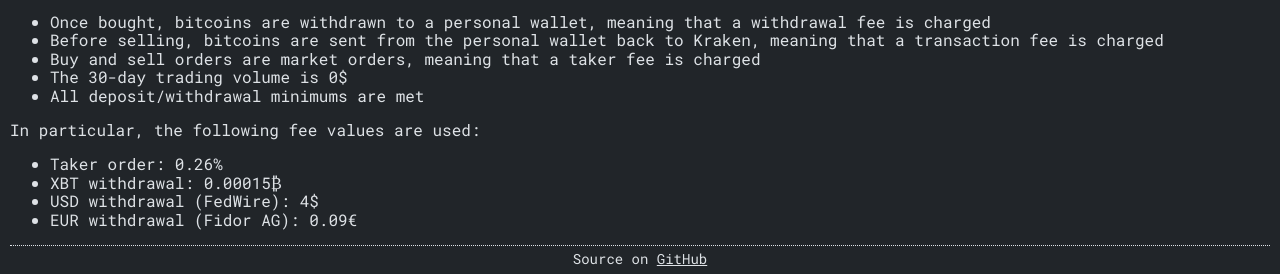
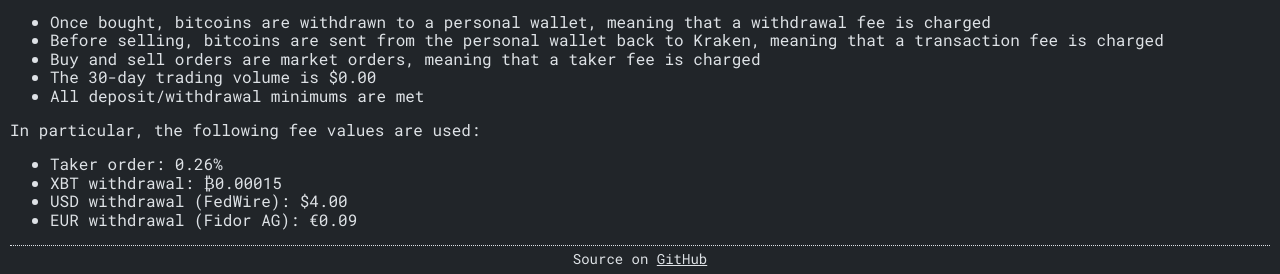
Before and after one commit to kraken-bitcoin-calc/kraken-bitcoin-calc.github.io, a website: page src/index.html in a window 1280 px wide. Shown: the part 667-941 px from the top of the page. Drawn offline with Linux system fonts and the light colour scheme.

Commit message:
Format currency values

```diff
--- a/src/index.html
+++ b/src/index.html
@@ -96,15 +96,15 @@
         <li>Before selling, bitcoins are sent from the personal wallet back to Kraken, meaning that a transaction fee is
             charged</li>
         <li>Buy and sell orders are market orders, meaning that a taker fee is charged</li>
-        <li>The 30-day trading volume is 0$</li>
+        <li>The 30-day trading volume is $0.00</li>
         <li>All deposit/withdrawal minimums are met</li>
     </ul>
     <p>In particular, the following fee values are used:</p>
     <ul>
         <li>Taker order: 0.26%</li>
-        <li>XBT withdrawal: 0.00015₿</li>
-        <li>USD withdrawal (FedWire): 4$</li>
-        <li>EUR withdrawal (Fidor AG): 0.09€</li>
+        <li>XBT withdrawal: ₿0.00015</li>
+        <li>USD withdrawal (FedWire): $4.00</li>
+        <li>EUR withdrawal (Fidor AG): €0.09</li>
     </ul>
     <div class="footnote" id="footer">Source on <a href="https://github.com/kraken-bitcoin-calc/kraken-bitcoin-calc.github.io">GitHub</a></div>
     <script src="script.js"></script>
```
